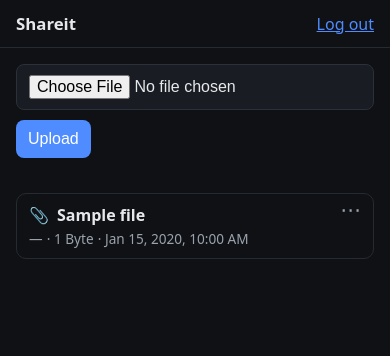
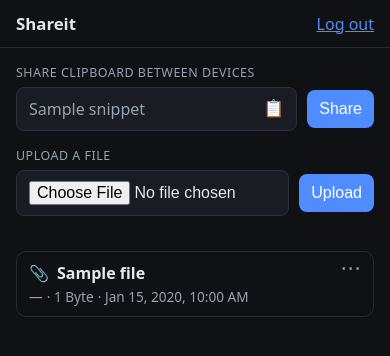
Before and after one commit to lem0n-tea/shareit, a FastAPI app: template app/templates/home.html in a window 390 px wide. Shown: the top 356 px of the page. Run offline with FastAPI, Linux system fonts and the light colour scheme; the template is opened without the code that fills it: most values are stand-ins (such as "Sample title", 1, 10 or a date in 2020); parts of the project's set-up code (start-up, migrations or seed data) failed here and were passed over; some libraries are stand-ins or nearby versions.

Commit message:
Add clipboard sharing

```diff
--- a/app/main.py
+++ b/app/main.py
@@ -2,7 +2,7 @@ from fastapi import FastAPI, Request
 
 from app.config import settings
 from app.database import Base, engine
-from app.routers import files, auth, web
+from app.routers import files, auth, web, clipboard
 from app.security import create_access_token_for_sub, valid_token_sub
 
 # Importing models registers your tables on Base.metadata. WITHOUT this import,
@@ -46,6 +46,8 @@ async def refresh_access_cookie(request: Request, call_next):
 # Mount the files router. Its routes live under the prefix it declares ("/files").
 app.include_router(files.router)
 
+app.include_router(clipboard.router)
+
 app.include_router(auth.router)
 
 # The web UI (HTML pages + HTMX), served by the same app.
--- a/app/routers/web.py
+++ b/app/routers/web.py
@@ -17,7 +17,14 @@ from app.security import (
     get_current_user,
     verify_password,
 )
-from app.services import get_file_or_404, get_usage, remove_file, save_upload
+from app.services import (
+    get_file_or_404,
+    get_usage,
+    read_clipboard,
+    remove_file,
+    save_upload,
+    set_clipboard,
+)
 
 router = APIRouter(tags=["web"])
 
@@ -111,7 +118,10 @@ def home(request: Request, db: Session = Depends(get_db)):
     files = db.scalars(
         select(models.File).order_by(models.File.uploaded_at.desc())
     ).all()
-    return templates.TemplateResponse(request, "home.html", {"files": files})
+    clipboard = read_clipboard(db)
+    return templates.TemplateResponse(
+        request, "home.html", {"files": files, "clipboard": clipboard}
+    )
 
 
 @router.get("/login", response_class=HTMLResponse)
@@ -194,3 +204,15 @@ def web_delete(
     resp = Response(status_code=status.HTTP_200_OK)
     resp.headers["HX-Trigger"] = "filesChanged"
     return resp
+
+
+@router.post("/clip", response_class=HTMLResponse)
+def web_set_clipboard(
+    request: Request,
+    snippet: str = Form(""),
+    user: models.User = Depends(get_current_user),
+    db: Session = Depends(get_db),
+):
+    # Truncate as a server-side backstop to the textarea's maxlength.
+    clipboard = set_clipboard(snippet[:10000], db)
+    return templates.TemplateResponse(request, "_clipboard.html", {"clipboard": clipboard})
--- /dev/null
+++ b/app/templates/_clipboard.html
@@ -0,0 +1,7 @@
+<div id="clipboard" class="clip">
+  <div class="clip-box">
+    <span class="clip-text">{{ clipboard.snippet if clipboard and clipboard.snippet else "Nothing shared yet" }}</span>
+    <button type="button" class="copy" aria-label="Copy" title="Copy" data-copy="{{ clipboard.snippet if clipboard and clipboard.snippet else '' }}">📋</button>
+  </div>
+  <button type="button" class="share">Share</button>
+</div>
--- a/app/templates/base.html
+++ b/app/templates/base.html
@@ -43,13 +43,24 @@
     .storage-track { background:#262a31; border-radius:6px; height:10px; overflow:hidden; }
     .storage-fill { background:var(--accent); height:100%; transition:width .3s; }
     .storage-text { color:var(--muted); font-size:0.85rem; margin-top:4px; }
+    .top-bar { display:flex; gap:16px; align-items:flex-start; margin-bottom:8px; }
+    .top-bar .upload { margin:0; }
+    .panel-clip { flex:1; min-width:0; }
+    .panel-upload { flex:0 0 auto; }
+    .panel-label { display:block; font-size:0.78rem; color:var(--muted); text-transform:uppercase; letter-spacing:0.04em; margin-bottom:6px; }
+    .clip { display:flex; gap:10px; align-items:center; min-width:0; }
+    .clip-box { flex:1; min-width:0; display:flex; align-items:center; gap:8px; background:var(--panel); border:1px solid #2b303a; border-radius:8px; padding:10px 8px 10px 12px; }
+    .clip-text { flex:1; min-width:0; white-space:nowrap; overflow:hidden; text-overflow:ellipsis; color:var(--muted); user-select:none; }
+    .clip .copy { background:none; border:none; color:var(--muted); cursor:pointer; padding:0 4px; font-size:1.05rem; line-height:1; }
+    .clip .copy:hover { color:var(--fg); }
     .table-wrap { overflow-x:auto; }           /* fallback: scroll if still too wide */
     @media (max-width:600px) {
       main { padding:16px; }
       header { padding:12px 16px; }
       header h1 { font-size:1.05rem; }
-      .upload { flex-wrap:wrap; }
-      .upload input[type=file] { flex:1 1 100%; }
+      .top-bar { flex-direction:column; }
+      .panel-upload, .panel-clip { width:100%; min-width:0; }
+      .upload input[type=file] { flex:1; min-width:0; }
 
       /* Turn the table into stacked cards -- no horizontal scroll on phones. */
       .table-wrap { overflow:visible; }
--- a/app/templates/home.html
+++ b/app/templates/home.html
@@ -6,6 +6,13 @@
   <a href="/logout">Log out</a>
 </header>
 <main>
+  <div class="top-bar">
+    <div class="panel panel-clip">
+      <span class="panel-label">Share clipboard between devices</span>
+      {% include "_clipboard.html" %}
+    </div>
+    <div class="panel panel-upload">
+      <span class="panel-label">Upload a file</span>
       <form class="upload"
             hx-post="/upload"
             hx-target="#files tbody"
@@ -16,6 +23,8 @@
         <input type="file" name="upload" required>
         <button type="submit">Upload</button>
       </form>
+    </div>
+  </div>
   <div id="upload-error" class="error"></div>
 
   <div id="storage" hx-get="/usage" hx-trigger="load, filesChanged from:body"></div>
@@ -74,7 +83,7 @@
   // data-ts holds the source UTC ISO string, so this is idempotent and safe to re-run
   // on HTMX-added rows (new uploads).
   function localizeTimes() {
-    document.querySelectorAll('#files td[data-ts]').forEach(td => {
+    document.querySelectorAll('[data-ts]').forEach(td => {
       const d = new Date(td.dataset.ts);
       if (!isNaN(d)) td.textContent = d.toLocaleString([], {
         year: 'numeric', month: 'short', day: 'numeric', hour: '2-digit', minute: '2-digit'
@@ -103,5 +112,35 @@
   });
   // Close the menu if the page/table scrolls (its anchor would otherwise drift).
   window.addEventListener('scroll', closeMenus, true);
+
+  // Copy the shared snippet to the device clipboard. (Clipboard API needs a secure
+  // context — HTTPS in production, localhost in dev — both of which we have.)
+  document.addEventListener('click', (e) => {
+    const btn = e.target.closest('.copy');
+    if (!btn) return;
+    navigator.clipboard.writeText(btn.dataset.copy || '').then(() => {
+      const label = btn.textContent;
+      btn.textContent = '✓';
+      setTimeout(() => { btn.textContent = label; }, 1200);
+    });
+  });
+
+  // Share: read the OS clipboard and upload it. readText() needs a user gesture +
+  // permission and isn't supported everywhere (Firefox/iOS Safari), so we fail softly.
+  document.addEventListener('click', async (e) => {
+    const btn = e.target.closest('.share');
+    if (!btn) return;
+    let text;
+    try {
+      text = await navigator.clipboard.readText();
+    } catch {
+      const label = btn.textContent;
+      btn.textContent = "Couldn't read clipboard";
+      setTimeout(() => { btn.textContent = label; }, 1500);
+      return;
+    }
+    // htmx.ajax swaps the returned panel in and fires afterSettle (re-localizes time).
+    htmx.ajax('POST', '/clip', { target: '#clipboard', swap: 'outerHTML', values: { snippet: text } });
+  });
 </script>
 {% endblock %}
```
Also changed, not shown: app/models.py (+10 -1 lines), app/routers/clipboard.py (added, +25 -0 lines), app/schemas.py (+9 -0 lines), app/services.py (+17 -0 lines). Lines whose indentation alone changed are shown as unchanged.
